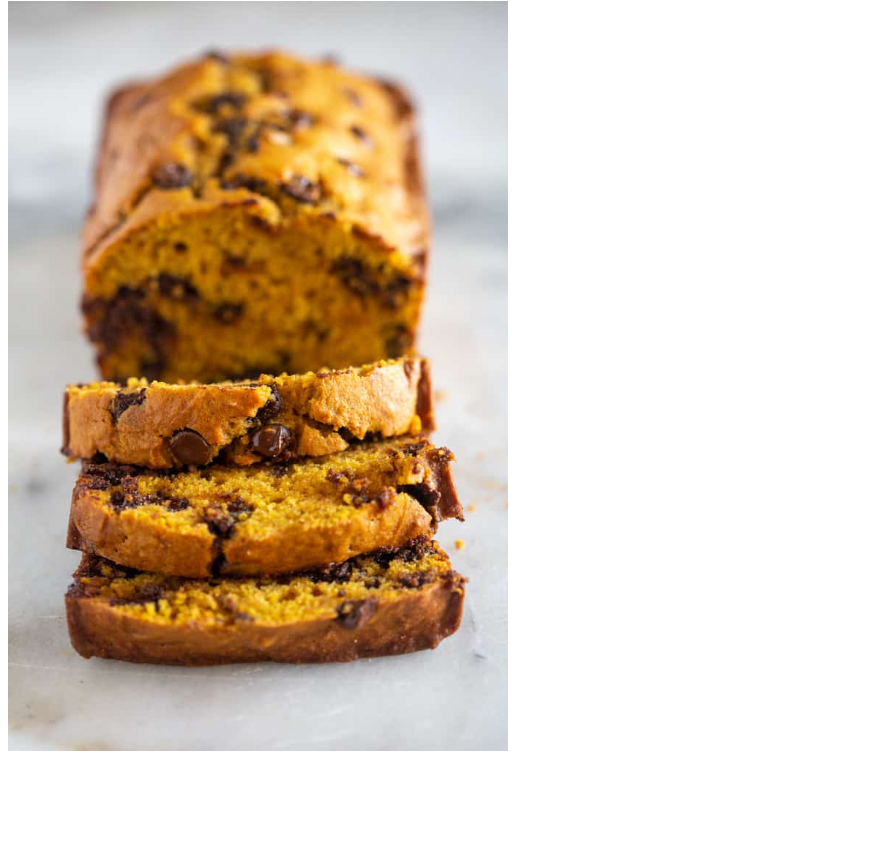
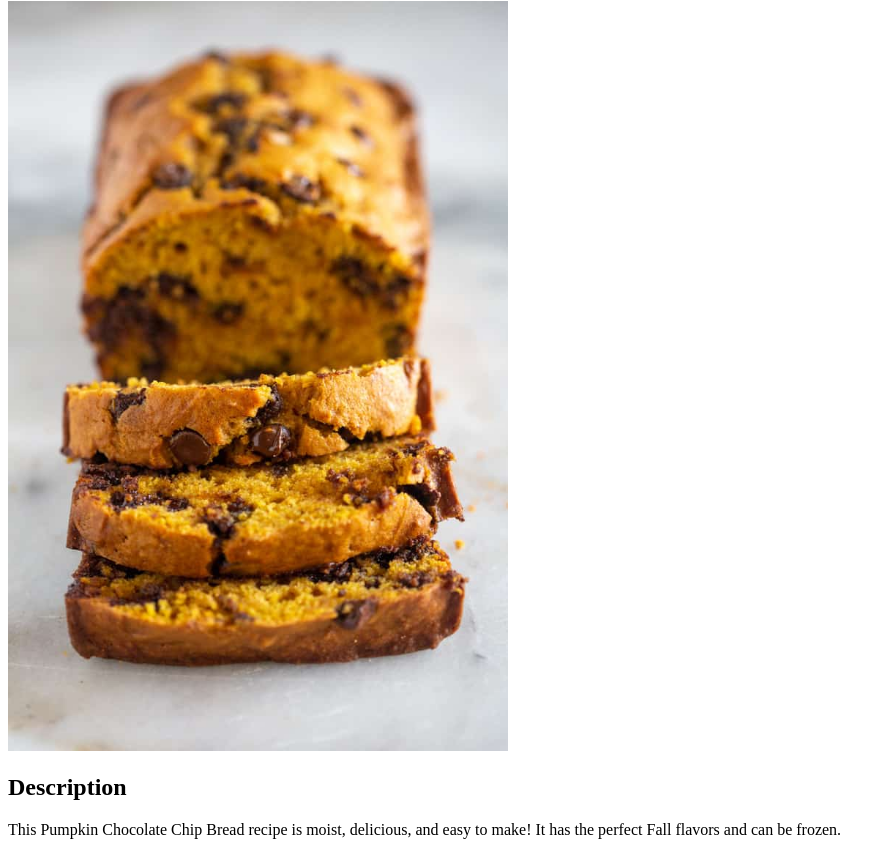
Before and after one commit to carlydamato/odin-recipes, a plain HTML site: page recipes/Pumpkin.html in a window 1280 px wide. Shown: the part 79-934 px from the top of the page, without its empty margins (0-895 px from the left). Before the commit the page ends 842 px from the top, so only its background shows below. Drawn offline with Linux system fonts and the light colour scheme.

Commit message:
"Added a description of the recipe"

```diff
--- a/recipes/Pumpkin.html
+++ b/recipes/Pumpkin.html
@@ -9,5 +9,7 @@
         <h1>Pumpkin Chocolate Chip Bread</h1>
         <img src="../images/pumpkinbread.jpg" alt="Baked and sliced Pumpkin Chocolate Chip Bread" width="500">
 
+        <h2>Description</h2>
+        <p>This Pumpkin Chocolate Chip Bread recipe is moist, delicious, and easy to make! It has the perfect Fall flavors and can be frozen.</p>
 
     </body>
```
